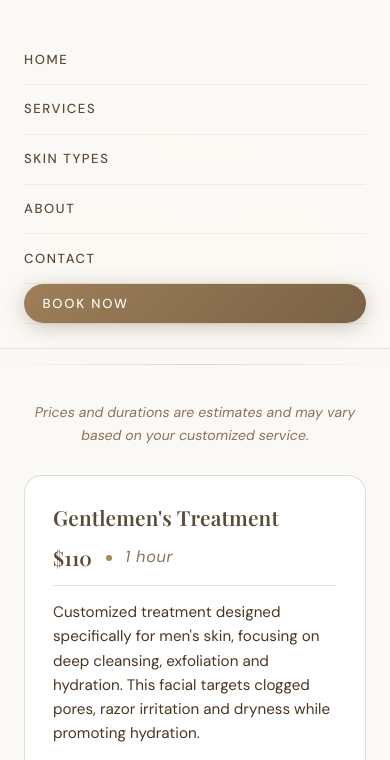
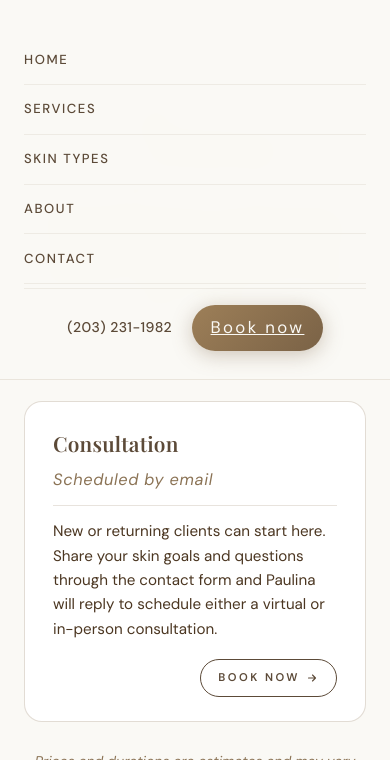
Before and after one commit to tannershea/PKbeauty, a plain HTML site: page services.html in a window 390 px wide. Both pictures are taken after a click on the button "Menu". Shown: the part 71-831 px from the top of the page. Drawn offline with nearby package versions, Linux system fonts and the light colour scheme; a web font is replaced by a local one.

Commit message:
Update contact info, services menu, and header layout.
Add consultation funnel to contact page, Facial Wax Bundle, new address and phone, centered nav with phone beside Book now, and earlier mobile menu to prevent overlap.

Co-authored-by: Cursor <cursoragent@cursor.com>

```diff
--- a/css/styles.css
+++ b/css/styles.css
@@ -78,18 +78,20 @@ img {
 }
 
 .nav {
+  position: relative;
   width: 100%;
   max-width: 1200px;
   margin: 0 auto;
   padding: 0 1.5rem;
   display: flex;
   align-items: center;
-  justify-content: space-between;
   gap: 1rem;
 }
 
 /* Logo image — nav + footer (matte matches --cream) */
 .nav__brand-logo {
+  position: relative;
+  z-index: 2;
   flex-shrink: 0;
   padding: 0.05rem 0;
   line-height: 0;
@@ -135,18 +137,34 @@ img {
   transition: transform 0.3s var(--ease-out), opacity 0.3s;
 }
 
-.nav__menu {
-  display: flex;
-  flex-wrap: wrap;
+.nav__shell {
+  flex: 1;
+  min-width: 0;
+  display: flex;
+  justify-content: flex-end;
   align-items: center;
-  justify-content: flex-end;
+}
+
+.nav__links {
+  position: absolute;
+  left: 50%;
+  top: 50%;
+  transform: translate(-50%, -50%);
+  display: flex;
+  flex-wrap: nowrap;
+  align-items: center;
+  justify-content: center;
   gap: 0.35rem 1.25rem;
   list-style: none;
   margin: 0;
   padding: 0;
-}
-
-.nav__menu a {
+  z-index: 1;
+  pointer-events: none;
+  max-width: calc(100% - 22rem);
+}
+
+.nav__links a {
+  pointer-events: auto;
   text-decoration: none;
   color: var(--bronze-deep);
   font-size: 0.82rem;
@@ -155,9 +173,10 @@ img {
   text-transform: uppercase;
   position: relative;
   padding: 0.35rem 0;
-}
-
-.nav__menu a:not(.nav__cta)::after {
+  white-space: nowrap;
+}
+
+.nav__links a::after {
   content: "";
   position: absolute;
   left: 0;
@@ -170,9 +189,34 @@ img {
   transition: transform 0.35s var(--ease-out);
 }
 
-.nav__menu a:not(.nav__cta):hover::after {
+.nav__links a:hover::after {
   transform: scaleX(1);
   transform-origin: left;
+}
+
+.nav__actions {
+  position: relative;
+  z-index: 2;
+  display: flex;
+  align-items: center;
+  gap: 1rem 1.35rem;
+  flex-shrink: 0;
+}
+
+.nav__phone {
+  font-size: 0.88rem;
+  font-weight: 500;
+  letter-spacing: 0.03em;
+  text-transform: none;
+  color: var(--bronze-deep);
+  text-decoration: none;
+  white-space: nowrap;
+  padding: 0.35rem 0;
+  transition: color 0.25s ease;
+}
+
+.nav__phone:hover {
+  color: var(--chocolate);
 }
 
 .nav__cta {
@@ -183,6 +227,7 @@ img {
   letter-spacing: 0.14em !important;
   box-shadow: 0 4px 20px rgba(122, 98, 70, 0.35);
   transition: transform 0.25s var(--ease-out), box-shadow 0.25s;
+  flex-shrink: 0;
 }
 
 .nav__cta::after {
@@ -194,16 +239,40 @@ img {
   box-shadow: 0 8px 28px rgba(122, 98, 70, 0.4);
 }
 
-@media (max-width: 900px) {
+/* Tighten desktop header before overlap (phone moves to mobile menu only) */
+@media (max-width: 1180px) and (min-width: 1041px) {
+  .nav__phone {
+    display: none;
+  }
+
+  .nav__links {
+    gap: 0.25rem 0.85rem;
+    max-width: calc(100% - 14.5rem);
+  }
+
+  .nav__links a {
+    font-size: 0.76rem;
+    letter-spacing: 0.09em;
+  }
+
+  .nav__cta {
+    padding: 0.5rem 1rem !important;
+    font-size: 0.72rem !important;
+  }
+}
+
+@media (max-width: 1040px) {
   .nav__toggle {
     display: flex;
-  }
-
-  .nav__menu {
+    margin-left: auto;
+  }
+
+  .nav__shell {
     position: fixed;
     top: var(--header-h);
     left: 0;
     right: 0;
+    display: flex;
     flex-direction: column;
     align-items: stretch;
     padding: 1rem 1.5rem 1.5rem;
@@ -217,19 +286,55 @@ img {
     transition: transform 0.45s var(--ease-out), opacity 0.35s;
   }
 
-  .nav__menu.is-open {
+  .nav__shell.is-open {
     transform: translateY(0);
     opacity: 1;
     pointer-events: auto;
   }
 
-  .nav__menu li {
+  .nav__links {
+    position: static;
+    left: auto;
+    top: auto;
+    transform: none;
+    max-width: none;
+    pointer-events: auto;
+    flex-direction: column;
+    align-items: stretch;
+    gap: 0;
+    flex-wrap: wrap;
+  }
+
+  .nav__links li {
     border-bottom: 1px solid rgba(139, 115, 85, 0.1);
   }
 
-  .nav__menu a {
+  .nav__links a {
     display: block;
     padding: 0.85rem 0;
+  }
+
+  .nav__actions {
+    justify-content: center;
+    flex-wrap: wrap;
+    gap: 0.85rem 1.25rem;
+    padding: 1rem 0 0.25rem;
+    border-top: 1px solid rgba(139, 115, 85, 0.1);
+    margin-top: 0.25rem;
+  }
+
+  .nav__actions .nav__phone,
+  .nav__actions .nav__cta {
+    display: inline-flex;
+    align-items: center;
+  }
+
+  .nav__actions .nav__phone {
+    padding: 0.35rem 0;
+  }
+
+  .nav__actions .nav__cta {
+    padding: 0.55rem 1.15rem !important;
   }
 
   .nav__toggle[aria-expanded="true"] .nav__toggle-bar:nth-child(1) {
@@ -296,7 +401,7 @@ img {
   flex-wrap: wrap;
   align-items: center;
   justify-content: center;
-  gap: 0.65rem 1.5rem;
+  gap: 0.8rem 2rem;
   opacity: 0;
   transform: translateY(14px);
   transition:
@@ -341,7 +446,7 @@ img {
 .hero__trust {
   position: relative;
   z-index: 1;
-  margin: clamp(0.65rem, 2vw, 1rem) 0 0;
+  margin: clamp(0.85rem, 2.5vw, 1.2rem) 0 0;
   padding: 0 0.75rem;
   font-size: 0.68rem;
   letter-spacing: 0.26em;
@@ -2393,6 +2498,15 @@ main section[id] {
   gap: 1rem;
 }
 
+.treatment-list--lead {
+  margin-bottom: 1.75rem;
+}
+
+.treatment--consult {
+  border-color: rgba(139, 115, 85, 0.4);
+  background: linear-gradient(180deg, var(--white) 0%, rgba(250, 246, 240, 0.95) 100%);
+}
+
 .treatment {
   background: var(--white);
   border: 1px solid rgba(139, 115, 85, 0.25);
@@ -2859,13 +2973,14 @@ main section[id] {
   font-size: 0.95rem;
 }
 
-.contact-info__location {
+.contact-info__address {
   margin: 1.25rem 0 0;
   text-align: center;
-  font-size: 0.78rem;
-  letter-spacing: 0.18em;
-  text-transform: uppercase;
-  color: var(--bronze);
+  font-size: 0.92rem;
+  font-style: normal;
+  line-height: 1.65;
+  letter-spacing: 0.02em;
+  color: var(--chocolate);
   padding-top: 1.25rem;
   border-top: 1px solid rgba(139, 115, 85, 0.2);
 }
--- a/js/main.js
+++ b/js/main.js
@@ -186,6 +186,19 @@
   }
 
   /* Contact form — opens user's email client with a prefilled message */
+  var serviceSelect = document.getElementById("cf-service");
+  if (serviceSelect) {
+    var serviceParam = new URLSearchParams(window.location.search).get("service");
+    if (serviceParam) {
+      var needle = serviceParam.trim().toLowerCase();
+      Array.prototype.forEach.call(serviceSelect.options, function (opt) {
+        if (opt.value && opt.text.trim().toLowerCase().indexOf(needle) === 0) {
+          serviceSelect.value = opt.value;
+        }
+      });
+    }
+  }
+
   var contactForm = document.querySelector("[data-contact-form]");
   if (contactForm) {
     var status = contactForm.querySelector("[data-contact-status]");
--- a/services.html
+++ b/services.html
@@ -22,14 +22,19 @@
         <span class="nav__toggle-bar"></span>
         <span class="visually-hidden">Menu</span>
       </button>
-      <ul class="nav__menu" id="nav-menu">
+      <div class="nav__shell" id="nav-menu">
+        <ul class="nav__links">
           <li><a href="index.html">Home</a></li>
           <li><a href="services.html" aria-current="page">Services</a></li>
           <li><a href="skin-types.html">Skin types</a></li>
           <li><a href="about.html">About</a></li>
           <li><a href="contact.html">Contact</a></li>
-        <li><a class="nav__cta" href="https://squareup.com/appointments" target="_blank" rel="noopener noreferrer">Book now</a></li>
         </ul>
+        <div class="nav__actions">
+          <a class="nav__phone" href="tel:+12032311982">(203) 231-1982</a>
+          <a class="nav__cta" href="https://squareup.com/appointments" target="_blank" rel="noopener noreferrer">Book now</a>
+        </div>
+      </div>
     </nav>
   </header>
 
@@ -46,6 +51,24 @@
     </section>
 
     <section class="section section--menu" id="treatments" aria-label="Skincare treatments">
+      <ul class="treatment-list treatment-list--lead">
+        <li class="treatment treatment--consult reveal" data-reveal>
+          <div class="treatment__head">
+            <h3 class="treatment__title">Consultation</h3>
+            <div class="treatment__meta">
+              <span class="treatment__time">Scheduled by email</span>
+            </div>
+          </div>
+          <p class="treatment__desc">New or returning clients can start here. Share your skin goals and questions through the contact form and Paulina will reply to schedule either a virtual or in-person consultation.</p>
+          <div class="treatment__foot">
+            <a class="btn-book" href="contact.html?service=Consultation" aria-label="Request a consultation via the contact page">
+              Book Now
+              <svg viewBox="0 0 24 24" width="12" height="12" aria-hidden="true" fill="none" stroke="currentColor" stroke-width="2.2" stroke-linecap="round" stroke-linejoin="round"><path d="M5 12h14M13 6l6 6-6 6"/></svg>
+            </a>
+          </div>
+        </li>
+      </ul>
+
       <p class="menu-note reveal" data-reveal>Prices and durations are estimates and may vary based on your customized service.</p>
 
       <ul class="treatment-list">
@@ -204,6 +227,12 @@
           <a class="btn-book btn-book--sm" href="https://squareup.com/appointments" target="_blank" rel="noopener noreferrer" aria-label="Book Chin Wax">Book</a>
         </li>
         <li class="wax-row">
+          <span class="wax-row__name">Facial Wax Bundle</span>
+          <span class="wax-row__price">$30</span>
+          <span class="wax-row__time">35 - 40 min</span>
+          <a class="btn-book btn-book--sm" href="https://squareup.com/appointments" target="_blank" rel="noopener noreferrer" aria-label="Book Facial Wax Bundle">Book</a>
+        </li>
+        <li class="wax-row">
           <span class="wax-row__name">Underarm Wax</span>
           <span class="wax-row__price">$20</span>
           <span class="wax-row__time">20 min</span>
@@ -313,15 +342,16 @@
               <svg viewBox="0 0 24 24" fill="none" stroke="currentColor" stroke-width="1.7" stroke-linecap="round" stroke-linejoin="round"><path d="M12 22s7-7.5 7-13a7 7 0 1 0-14 0c0 5.5 7 13 7 13z"/><circle cx="12" cy="9" r="2.5"/></svg>
             </span>
             <span>
-              Trumbull, Connecticut
-              <span class="site-footer__contact-sub">Address shared upon booking</span>
+              6515 Main Street<br />
+              Suite 11, 2nd Floor<br />
+              Trumbull, CT 06611
             </span>
           </li>
           <li>
             <span class="site-footer__contact-icon" aria-hidden="true">
               <svg viewBox="0 0 24 24" fill="currentColor"><path d="M6.6 10.8c1.4 2.8 3.8 5.1 6.6 6.6l2.2-2.2c.3-.3.7-.4 1-.2 1.1.4 2.3.6 3.6.6.5 0 1 .4 1 1V20c0 .5-.4 1-1 1C10.6 21 3 13.4 3 4c0-.5.4-1 1-1h3.5c.5 0 1 .4 1 1 0 1.2.2 2.4.6 3.6.1.3 0 .7-.2 1l-2.3 2.2z"/></svg>
             </span>
-            <a href="tel:" aria-label="Phone, add your number">Add your phone number</a>
+            <a href="tel:+12032311982" aria-label="Phone (203) 231-1982">(203) 231-1982</a>
           </li>
           <li>
             <span class="site-footer__contact-icon" aria-hidden="true">
```
Also changed, not shown: about.html (+11 -5 lines), contact.html (+22 -10 lines), index.html (+11 -5 lines), skin-types.html (+11 -5 lines). Lines whose indentation alone changed are shown as unchanged.
